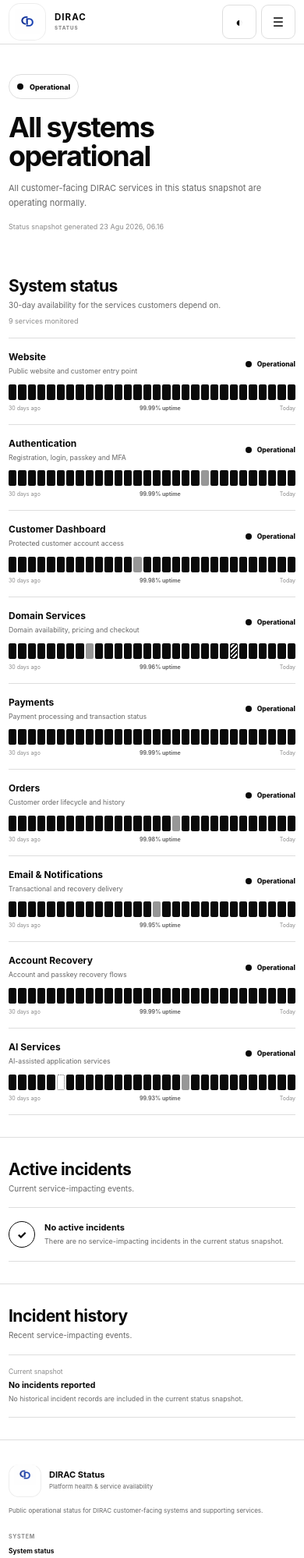
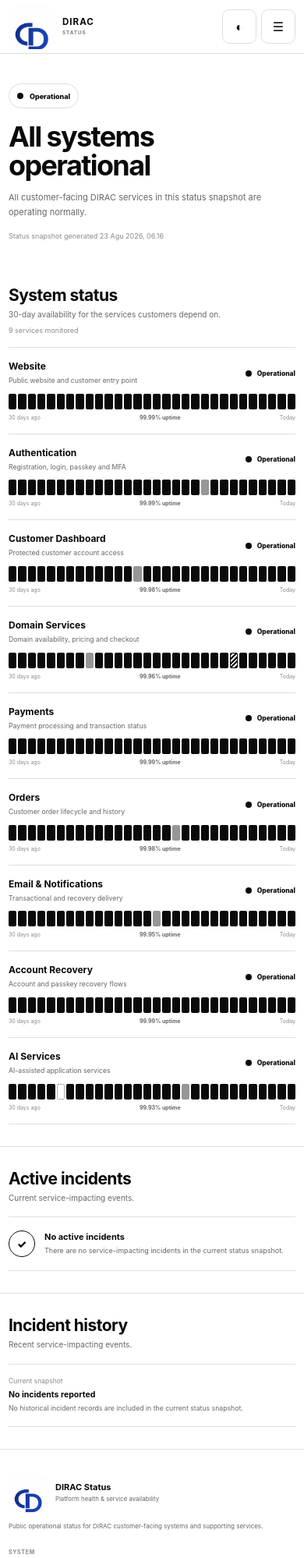
Before and after one commit to hshshdjshsj/github-api-jgn-deploy-html, a website: page status.html in a window 390 px wide. Shown: the top 1998 px of the page at 78% size. Drawn offline with Linux system fonts and the light colour scheme.

Commit message:
Add files via upload

```diff
--- a/status.html
+++ b/status.html
@@ -12,36 +12,36 @@
 <title>DIRAC Status</title>
 <link rel="icon" type="image/webp" href="umroh.webp">
 <style>
-:root{color-scheme:light;--bg:#fff;--surface:#fff;--soft:#f7f7f7;--soft-2:#efefef;--text:#0a0a0a;--muted:#666;--faint:#8a8a8a;--line:#dedede;--header:62px;--content:960px}
+:root{color-scheme:light;--bg:#fff;--surface:#fff;--soft:#f7f7f7;--soft-2:#efefef;--text:#0a0a0a;--muted:#666;--faint:#8a8a8a;--line:#dedede;--header:72px;--content:960px}
 html[data-theme="dark"]{color-scheme:dark;--bg:#000;--surface:#000;--soft:#080808;--soft-2:#111;--text:#fff;--muted:#aaa;--faint:#777;--line:#292929}
 *{box-sizing:border-box}html{scroll-behavior:smooth;background:var(--bg)}body{margin:0;min-height:100%;overflow-x:hidden;background:var(--bg);color:var(--text);font-family:-apple-system,BlinkMacSystemFont,"Segoe UI",Roboto,Helvetica,Arial,sans-serif;-webkit-font-smoothing:antialiased;text-rendering:optimizeLegibility}a{color:inherit;text-decoration:none}button{font:inherit;color:inherit}.container{width:min(var(--content),calc(100% - 34px));margin-inline:auto}:focus-visible{outline:2px solid var(--text);outline-offset:3px}
 .site-header{position:sticky;top:0;z-index:50;padding-top:env(safe-area-inset-top);border-bottom:1px solid var(--line);background:rgba(255,255,255,.94);backdrop-filter:blur(16px)}html[data-theme="dark"] .site-header{background:rgba(0,0,0,.94)}.header-inner{min-height:var(--header);display:flex;align-items:center;gap:14px}.brand{display:flex;align-items:center;gap:11px;margin-right:auto;min-width:0}
 .brand-logo-tile{
-  width:50px;
-  height:50px;
-  flex:0 0 50px;
+  width:60px;
+  height:60px;
+  flex:0 0 60px;
   display:grid;
   place-items:center;
   overflow:hidden;
-  border-radius:16px;
+  border-radius:19px;
   background:#ffffff;
   box-shadow:inset 0 0 0 1px rgba(0,0,0,.07);
 }
 .footer-logo-tile{
-  width:44px;
-  height:44px;
-  flex:0 0 44px;
+  width:52px;
+  height:52px;
+  flex:0 0 52px;
   display:grid;
   place-items:center;
   overflow:hidden;
-  border-radius:14px;
+  border-radius:17px;
   background:#ffffff;
   box-shadow:inset 0 0 0 1px rgba(0,0,0,.07);
 }
 .brand-logo{
   display:block;
-  width:66%;
-  height:66%;
+  width:150%;
+  height:150%;
   max-width:none;
   object-fit:contain;
   object-position:center;
@@ -55,8 +55,8 @@ html[data-theme="dark"]{color-scheme:dark;--bg:#000;--surface:#000;--soft:#08080
 .incident-state{display:flex;align-items:center;gap:12px;padding:17px 0;border-top:1px solid var(--line);border-bottom:1px solid var(--line)}.incident-icon{width:34px;height:34px;display:grid;place-items:center;flex:0 0 34px;border:1px solid var(--text);border-radius:50%;font-size:14px;font-weight:800}.incident-state strong{display:block;font-size:11px}.incident-state p{margin:4px 0 0;color:var(--muted);font-size:9px;line-height:1.5}.history-list{border-top:1px solid var(--line)}.history-row{display:grid;grid-template-columns:120px 1fr;gap:18px;padding:16px 0;border-bottom:1px solid var(--line)}.history-date{color:var(--faint);font-size:8.5px}.history-row h3{margin:0;font-size:10.5px}.history-row p{margin:5px 0 0;color:var(--muted);font-size:8.7px;line-height:1.5}
 .site-footer{border-top:1px solid var(--line);padding:28px 0 max(26px,env(safe-area-inset-bottom))}.footer-grid{display:grid;grid-template-columns:1.2fr .75fr 1fr;gap:28px}.footer-brand{display:flex;align-items:center;gap:10px}.footer-logo{
   display:block;
-  width:66%;
-  height:66%;
+  width:145%;
+  height:145%;
   max-width:none;
   object-fit:contain;
   object-position:center;
@@ -64,20 +64,20 @@ html[data-theme="dark"]{color-scheme:dark;--bg:#000;--surface:#000;--soft:#08080
   mix-blend-mode:normal!important;
   background:transparent!important
 }.footer-brand strong{display:block;font-size:11px}.footer-brand span{display:block;margin-top:3px;color:var(--muted);font-size:7.8px}.footer-about{max-width:420px;margin:11px 0 0;color:var(--muted);font-size:8px;line-height:1.6}.footer-column h2{margin:0 0 9px;color:var(--faint);font-size:7px;text-transform:uppercase;letter-spacing:.1em}.footer-links,.contact-list{display:grid;gap:7px}.footer-links a{font-size:8.4px;font-weight:650}.contact-item strong{display:block;font-size:8px}.contact-item a{display:block;margin-top:2px;color:var(--muted);font-size:7.7px;overflow-wrap:anywhere}.footer-bottom{display:flex;justify-content:space-between;gap:12px;margin-top:22px;padding-top:12px;border-top:1px solid var(--line);color:var(--faint);font-size:7.5px}.footer-bottom a{color:var(--text);font-weight:700}
-@media(max-width:820px){.primary-nav,.support-link{display:none}.menu-button{display:inline-grid;place-items:center}.footer-grid{grid-template-columns:1fr 1fr}.footer-main{grid-column:1/-1}}@media(max-width:620px){:root{--header:56px}.container{width:min(var(--content),calc(100% - 22px))}.brand-logo{width:66%;height:66%;max-width:none}.brand-name strong{font-size:11.5px}.brand-name small{font-size:6.2px}.theme-button,.menu-button{width:44px;height:44px}.hero{padding:38px 0 30px}.hero h1{font-size:36px}.hero-copy{font-size:11px}.section{padding:28px 0}.section-head{align-items:flex-start;flex-direction:column;gap:7px}.service-row{grid-template-columns:minmax(0,1fr) auto;gap:10px;padding:16px 0}.uptime{grid-column:1/-1;grid-row:2}.uptime-track{height:20px}.service-status{font-size:8.5px}.history-row{grid-template-columns:1fr;gap:6px}.footer-grid{grid-template-columns:1fr;gap:22px}.footer-main{grid-column:auto}.footer-bottom{flex-direction:column}}@media(max-width:360px){.brand-name small{display:none}}@media(prefers-reduced-motion:reduce){html{scroll-behavior:auto}}@media print{:root{--bg:#fff;--surface:#fff;--soft:#fff;--soft-2:#fff;--text:#000;--muted:#333;--faint:#555;--line:#bbb}.site-header{position:static;background:#fff;backdrop-filter:none}.primary-nav,.header-actions,.mobile-menu{display:none!important}.hero{padding-top:26px}}
+@media(max-width:820px){.primary-nav,.support-link{display:none}.menu-button{display:inline-grid;place-items:center}.footer-grid{grid-template-columns:1fr 1fr}.footer-main{grid-column:1/-1}}@media(max-width:620px){:root{--header:68px}.container{width:min(var(--content),calc(100% - 22px))}.brand-logo{width:150%;height:150%;max-width:none}.brand-name strong{font-size:11.5px}.brand-name small{font-size:6.2px}.theme-button,.menu-button{width:44px;height:44px}.hero{padding:38px 0 30px}.hero h1{font-size:36px}.hero-copy{font-size:11px}.section{padding:28px 0}.section-head{align-items:flex-start;flex-direction:column;gap:7px}.service-row{grid-template-columns:minmax(0,1fr) auto;gap:10px;padding:16px 0}.uptime{grid-column:1/-1;grid-row:2}.uptime-track{height:20px}.service-status{font-size:8.5px}.history-row{grid-template-columns:1fr;gap:6px}.footer-grid{grid-template-columns:1fr;gap:22px}.footer-main{grid-column:auto}.footer-bottom{flex-direction:column}}@media(max-width:360px){.brand-name small{display:none}}@media(prefers-reduced-motion:reduce){html{scroll-behavior:auto}}@media print{:root{--bg:#fff;--surface:#fff;--soft:#fff;--soft-2:#fff;--text:#000;--muted:#333;--faint:#555;--line:#bbb}.site-header{position:static;background:#fff;backdrop-filter:none}.primary-nav,.header-actions,.mobile-menu{display:none!important}.hero{padding-top:26px}}
 
 @media(max-width:620px){
   .brand-logo-tile{
-    width:48px;
-    height:48px;
-    flex-basis:48px;
-    border-radius:15px;
+    width:58px;
+    height:58px;
+    flex-basis:58px;
+    border-radius:18px;
   }
   .footer-logo-tile{
-    width:42px;
-    height:42px;
-    flex-basis:42px;
-    border-radius:13px;
+    width:50px;
+    height:50px;
+    flex-basis:50px;
+    border-radius:16px;
   }
 }
 
```
